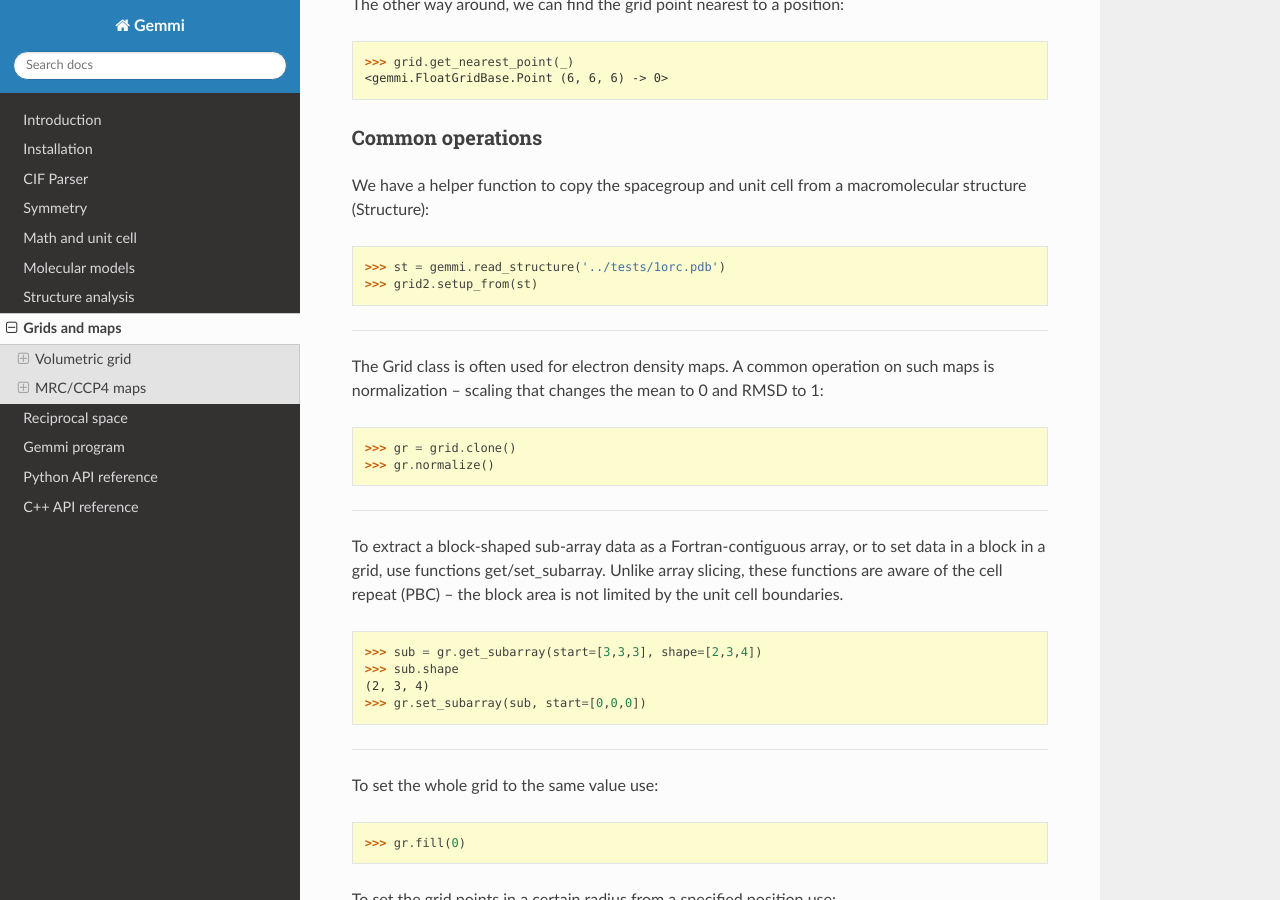
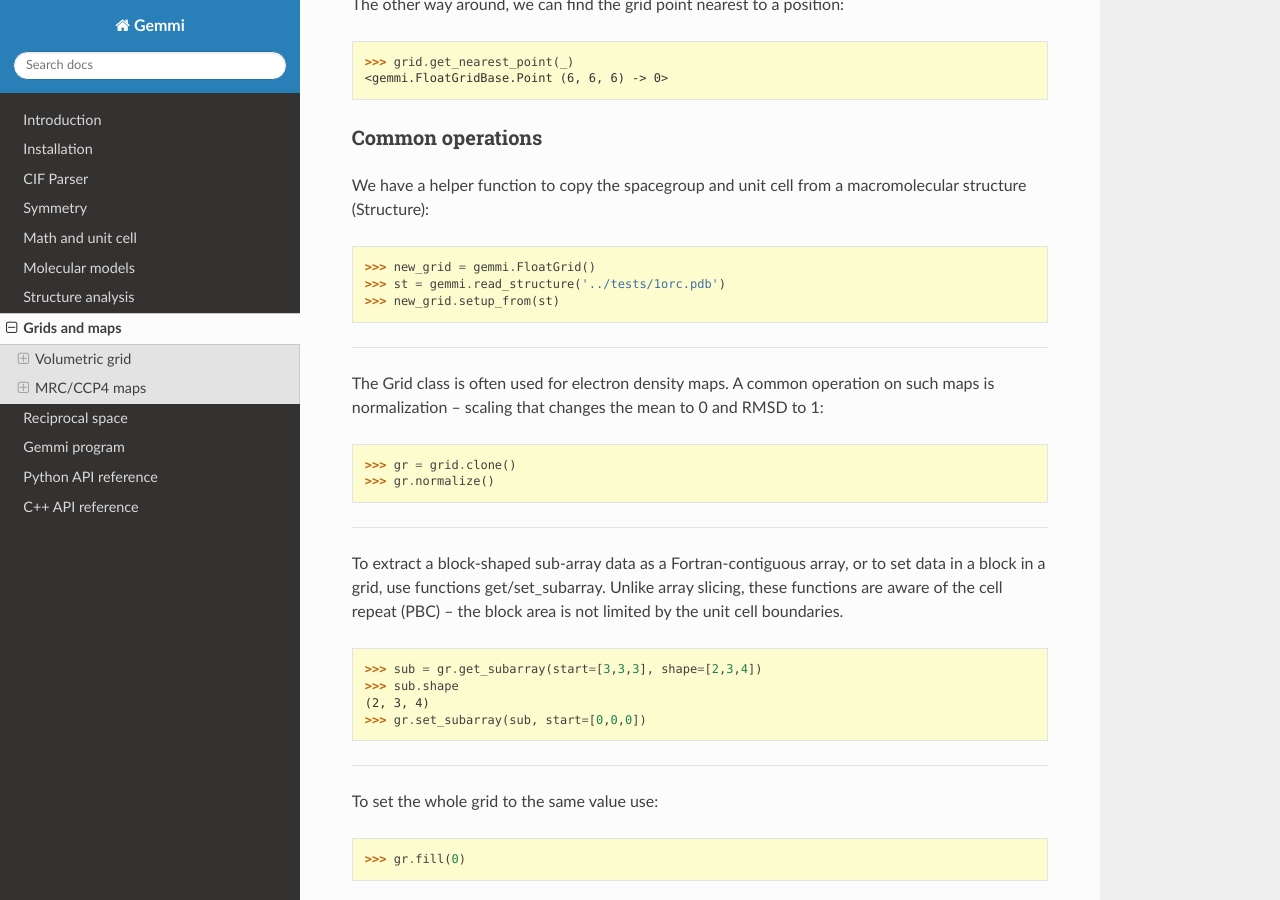
Before and after one commit to project-gemmi/gemmi, a Sphinx documentation site: the page built from docs/grid.rst, in a window 1280 px wide and 900 px high, scrolled down 5147 px. Built offline with Sphinx 7.4.7 and the Read the Docs theme 2.0.0, drawn with Linux system fonts in a browser that asks for light colours.

Commit message:
fix doctest

```diff
--- a/docs/grid.rst
+++ b/docs/grid.rst
@@ -291,8 +291,9 @@ a macromolecular structure (Structure):
 
 .. doctest::
 
+  >>> new_grid = gemmi.FloatGrid()
   >>> st = gemmi.read_structure('../tests/1orc.pdb')
-  >>> grid2.setup_from(st)
+  >>> new_grid.setup_from(st)
 
 ----
 
```
